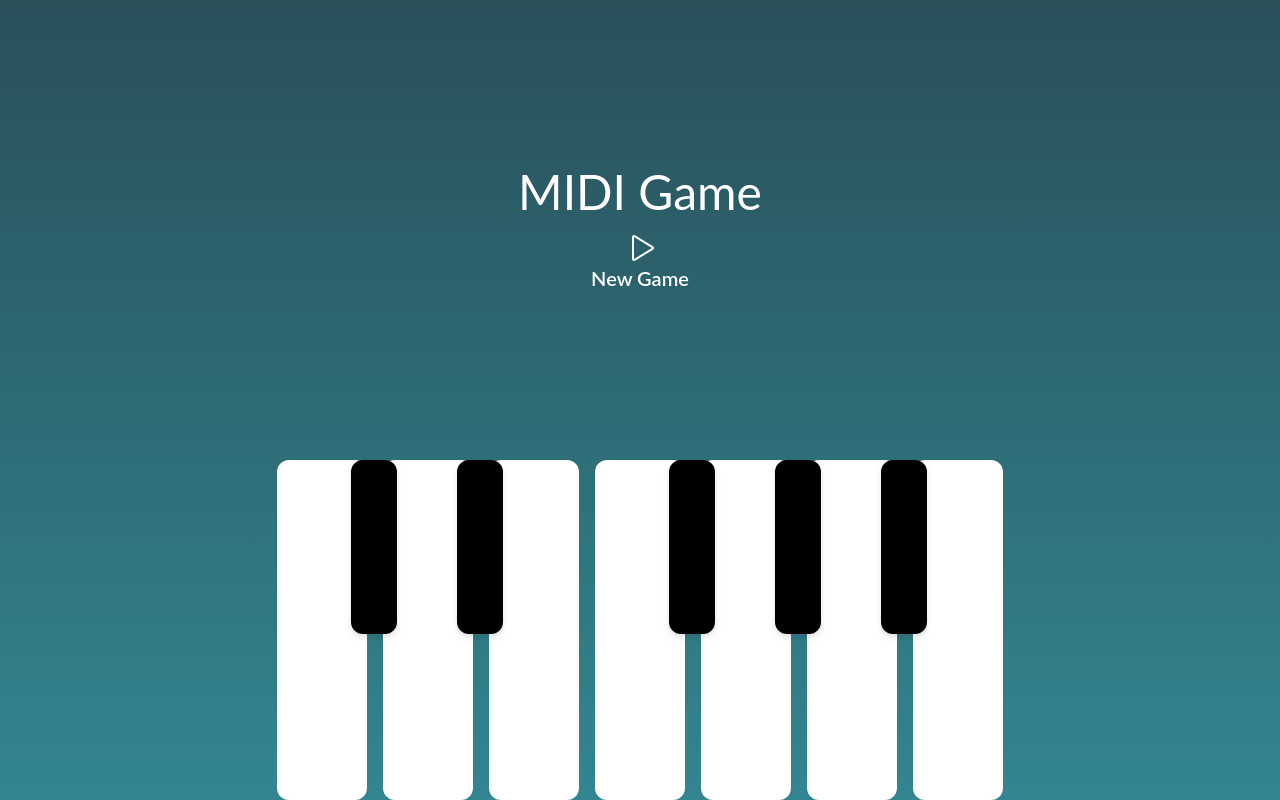
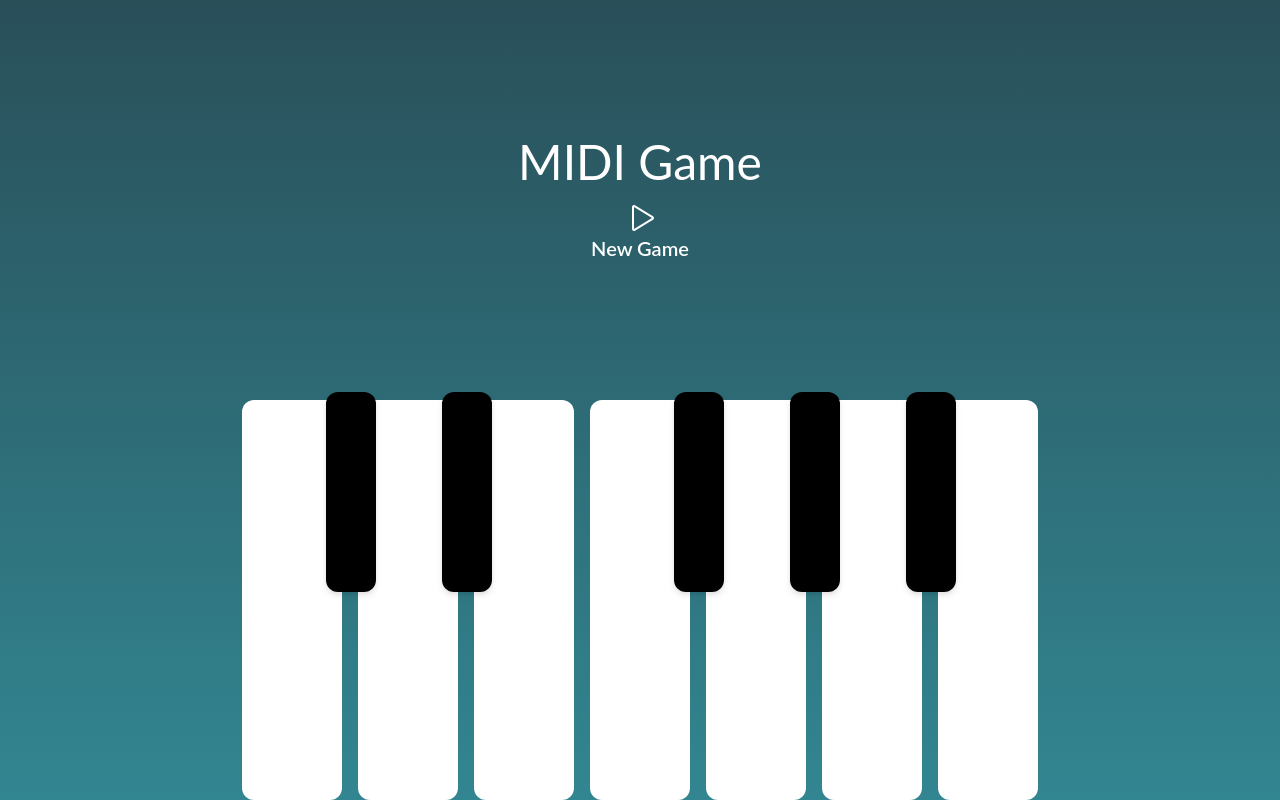
Before and after one commit to cavic19/midi-quest, a React (Create React App) app in the folder web/: page / in a window 1280 px wide. Built offline with nearby package versions, Linux system fonts and the light colour scheme.

Commit message:
Make piano tiles larger

```diff
--- a/web/src/components/PianoBoard.tsx
+++ b/web/src/components/PianoBoard.tsx
@@ -9,10 +9,10 @@ type PianoBoardProps = {
 } & HasClassname
 
 function PianoBoard({ onTilesChange, className }: PianoBoardProps) {
-    const whiteTileWidth = 90;
-    const whiteTileHeight = 340;
-    const blackTileWidth = 46;
-    const blackTileHeight = 174;
+    const whiteTileWidth = 100;
+    const whiteTileHeight = 400;
+    const blackTileWidth = 50  ;
+    const blackTileHeight = 200;
     const gap = 16;
 
     const [pressedTiles, setPressedTiles] = useState<Note[]>([]);
@@ -44,11 +44,11 @@ function PianoBoard({ onTilesChange, className }: PianoBoardProps) {
 
     return (
         <div className={classNames("flex relative w-fit h-fit", className)} style={{ gap: gap }}>
-            <div className={classNames("bg-black rounded-xl absolute z-0 drop-shadow-md", { "bg-my-blue-400": pressedTiles.includes("C#") })} style={{ width: blackTileWidth, height: blackTileHeight, left: blackTilePosition(1) }} />
-            <div className={classNames("bg-black rounded-xl absolute z-0 drop-shadow-md", { "bg-my-blue-400": pressedTiles.includes("D#") })} style={{ width: blackTileWidth, height: blackTileHeight, left: blackTilePosition(2) }} />
-            <div className={classNames("bg-black rounded-xl absolute z-0 drop-shadow-md", { "bg-my-blue-400": pressedTiles.includes("F#") })} style={{ width: blackTileWidth, height: blackTileHeight, left: blackTilePosition(4) }} />
-            <div className={classNames("bg-black rounded-xl absolute z-0 drop-shadow-md", { "bg-my-blue-400": pressedTiles.includes("G#") })} style={{ width: blackTileWidth, height: blackTileHeight, left: blackTilePosition(5) }} />
-            <div className={classNames("bg-black rounded-xl absolute z-0 drop-shadow-md", { "bg-my-blue-400": pressedTiles.includes("A#") })} style={{ width: blackTileWidth, height: blackTileHeight, left: blackTilePosition(6) }} />
+            <div className={classNames("bg-black rounded-xl absolute -top-2 drop-shadow-md", { "bg-my-blue-400": pressedTiles.includes("C#") })} style={{ width: blackTileWidth, height: blackTileHeight, left: blackTilePosition(1) }} />
+            <div className={classNames("bg-black rounded-xl absolute -top-2 drop-shadow-md", { "bg-my-blue-400": pressedTiles.includes("D#") })} style={{ width: blackTileWidth, height: blackTileHeight, left: blackTilePosition(2) }} />
+            <div className={classNames("bg-black rounded-xl absolute -top-2 drop-shadow-md", { "bg-my-blue-400": pressedTiles.includes("F#") })} style={{ width: blackTileWidth, height: blackTileHeight, left: blackTilePosition(4) }} />
+            <div className={classNames("bg-black rounded-xl absolute -top-2 drop-shadow-md", { "bg-my-blue-400": pressedTiles.includes("G#") })} style={{ width: blackTileWidth, height: blackTileHeight, left: blackTilePosition(5) }} />
+            <div className={classNames("bg-black rounded-xl absolute -top-2 drop-shadow-md", { "bg-my-blue-400": pressedTiles.includes("A#") })} style={{ width: blackTileWidth, height: blackTileHeight, left: blackTilePosition(6) }} />
 
             <div className={classNames("rounded-xl", { "bg-my-blue-100": pressedTiles.includes("C"), "bg-white": !pressedTiles.includes("C") })} style={{ width: whiteTileWidth, height: whiteTileHeight }} />
             <div className={classNames("rounded-xl", { "bg-my-blue-100": pressedTiles.includes("D"), "bg-white": !pressedTiles.includes("D") })} style={{ width: whiteTileWidth, height: whiteTileHeight }} />
```
